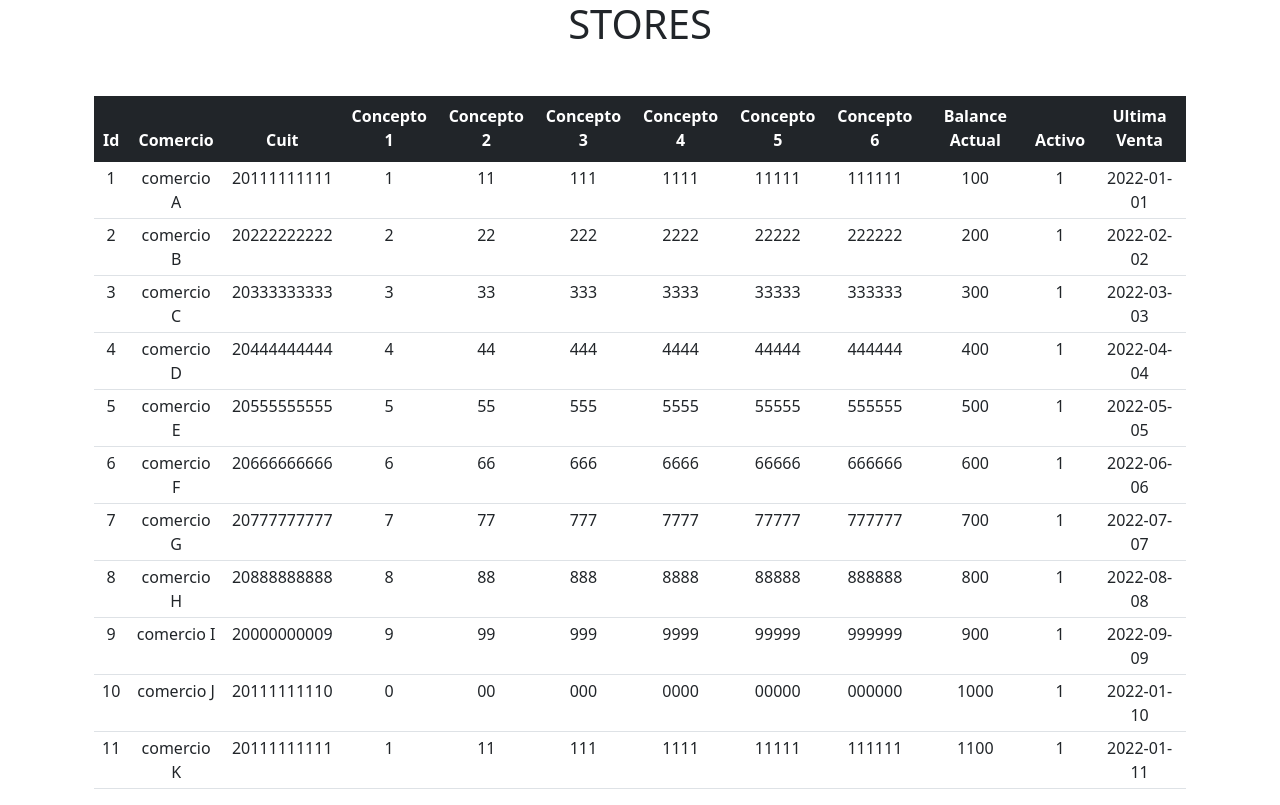
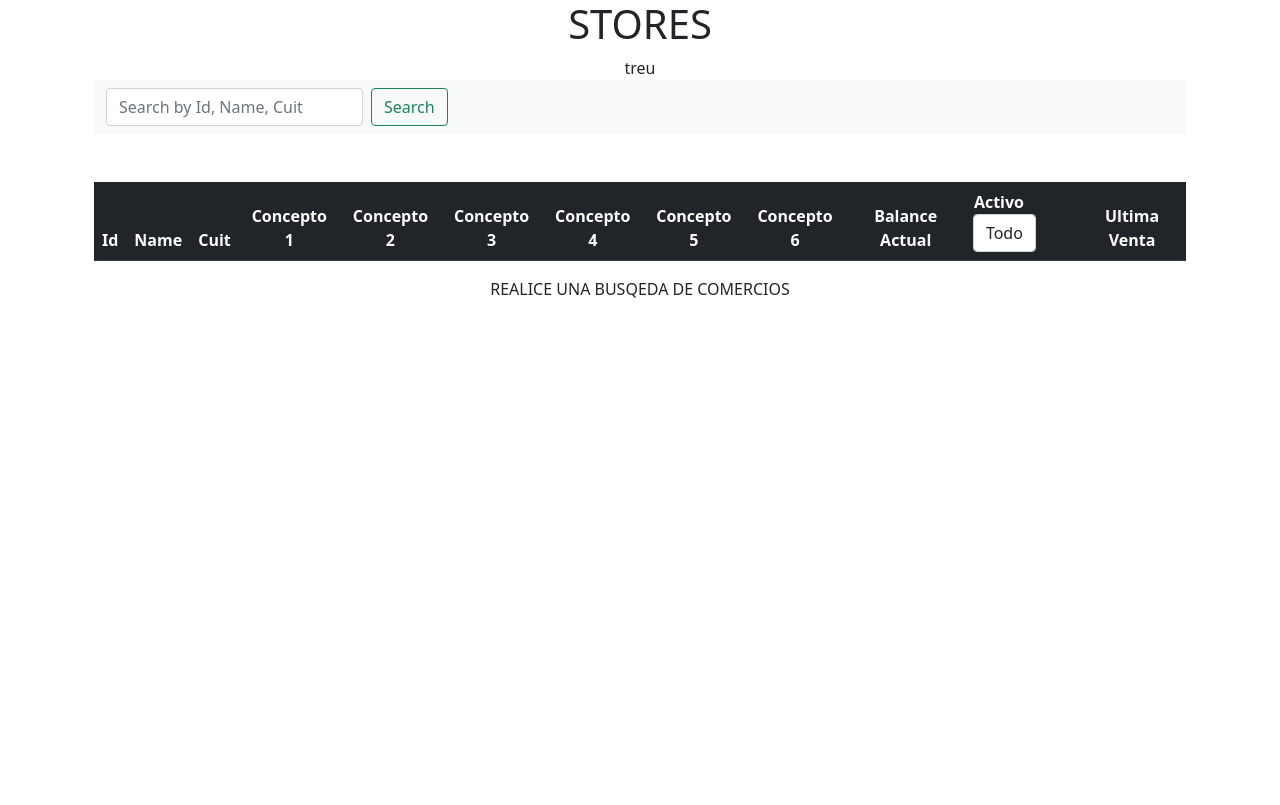
Before and after one commit to AgustinTafura/koibanx-frontend-challenge, a React (Create React App) app: page /stores in a window 1280 px wide. Built offline with nearby package versions, Linux system fonts and the light colour scheme.

Commit message:
get list from DB

```diff
--- /dev/null
+++ b/src/components/navbar/index.jsx
@@ -0,0 +1,52 @@
+
+import { useEffect } from 'react'
+import storesListFromDB from '../../db/stores.json'
+
+const Navbar = (props) => {
+
+    const getStoresFromDB = (e)=>{
+        const input = e.target[0].value
+
+        e.preventDefault()
+
+        const storeList = []
+        const query = `https://api.koibanx.com/stores?q={"$or":[{"id":{"$regex":"${input}"},{"name":{"$regex":"${input}"}},{"cuit":{"$regex":"${input}"}}]}`
+        console.log(query)
+
+        if (input != '') {
+
+            storesListFromDB.map(store => {
+                if(
+                    store.id.includes(input)
+                    || store.name.toLowerCase().includes(input)
+                    || store.cuit.toLowerCase().includes(input)
+                ) {
+                    storeList.push(store)
+                }
+            })
+        }
+        props.setStoresFetched(storeList)
+
+    }
+    useEffect(() => {
+
+
+      return () => {
+
+      }
+    }, [])
+
+
+    return (
+        <nav className="navbar navbar-light bg-light">
+            <div className="container-fluid">
+                <form className="d-flex" onSubmit={getStoresFromDB}>
+                    <input className="form-control me-2" type="search" placeholder="Search by Id, Name, Cuit" aria-label="Search"/>
+                    <button className="btn btn-outline-success" type="submit" >Search</button>
+                </form>
+            </div>
+        </nav>
+    )
+}
+
+export default Navbar
--- a/src/components/tableStores/index.jsx
+++ b/src/components/tableStores/index.jsx
@@ -1,27 +1,14 @@
 import { useState, useContext, useEffect} from 'react'
-import stores from '../../db/stores.json'
 
-const TableStore = ({}) => {
+const TableStore = (props) => {
 
-
-    useEffect(() => {
-
-        return () => {
-
-        }
-    }, [])
-
-
-    // const productsToShow = {
-
-    // }
 
     return (
         <table className="table  mt-5">
                 <thead>
                     <tr className='table-dark'>
                         <th scope="col">Id </th>
-                        <th scope="col">Comercio</th>
+                        <th scope="col">Name</th>
                         <th scope="col">Cuit</th>
                         <th scope="col">Concepto 1</th>
                         <th scope="col">Concepto 2</th>
@@ -30,29 +17,45 @@ const TableStore = ({}) => {
                         <th scope="col">Concepto 5</th>
                         <th scope="col">Concepto 6</th>
                         <th scope="col">Balance Actual</th>
-                        <th scope="col">Activo</th>
+                        <th scope="col">
+                            <div className="input-group">
+                                <div className="input-group-prepend">
+                                    <div>Activo</div>
+                                </div>
+                                <div>
+                                    <select name='avtive' className="form-control">
+                                        <option value="">Todo</option>
+                                        <option value="1">Yes</option>
+                                        <option value="0">No</option>
+
+                                    </select>
+                                </div>
+                            </div>
+                        </th>
                         <th scope="col">Ultima Venta</th>
                     </tr>
                 </thead>
                 <tbody>
                     {
-                        stores.map((store, i)=>{
+                        props.storesFetched?.map((store, i)=>{
+                            console.log(12, store, 12)
                             return (
-                                <tr >
+                                <tr key={store.name}>
                                     <td className='py-1' > {store.id} </td>
                                     <td className='py-1' > {store.name} </td>
                                     <td className='py-1' > {store.cuit} </td>
                                     {
-                                        store.concepts.map(concept=><td className='py-1' > {concept} </td>)
+                                        store.concepts?.map((concept, i)=><td key={concept} className='py-1' > {concept} </td>)
                                     }
                                     <td className='py-1' > {store.currentBalance} </td>
-                                    <td className='py-1' > {store.active ? 1 : 0} </td>
+                                    <td className='py-1' > {store.active === 'true' ? 1 : 0} </td>
                                     <td className='py-1' > {store.lastSale} </td>
                                 </tr>
                             )
                         })
                     }
                 </tbody>
+
             </table>
     )
 }
--- a/src/containers/Stores/index.jsx
+++ b/src/containers/Stores/index.jsx
@@ -1,15 +1,19 @@
 import { useState, useContext, useEffect} from 'react'
+import Navbar from '../../components/navbar'
 import TableStore from '../../components/tableStores'
-import stores from '../../db/stores.json'
+// import storesDB from '../../db/stores.json'
 
 const Stores = () => {
-
+    const [storesFetched, setStoresFetched] = useState()
 
     return (
         <div className='container'>
             <h1>STORES</h1>
-
-            <TableStore stores/>
+            <div>{(storesFetched === undefined)? 'treu' : 'false'}</div>
+            <Navbar setStoresFetched={setStoresFetched} />
+            <TableStore storesFetched={storesFetched} />
+                {(storesFetched === undefined) && <div>REALICE UNA BUSQEDA DE COMERCIOS</div>}
+                {(storesFetched?.length === 0) && <div>NO SE ENCONTRARON RESULTADOS PARA SU BUSQUEDA</div>}
         </div>
     )
 }
```
